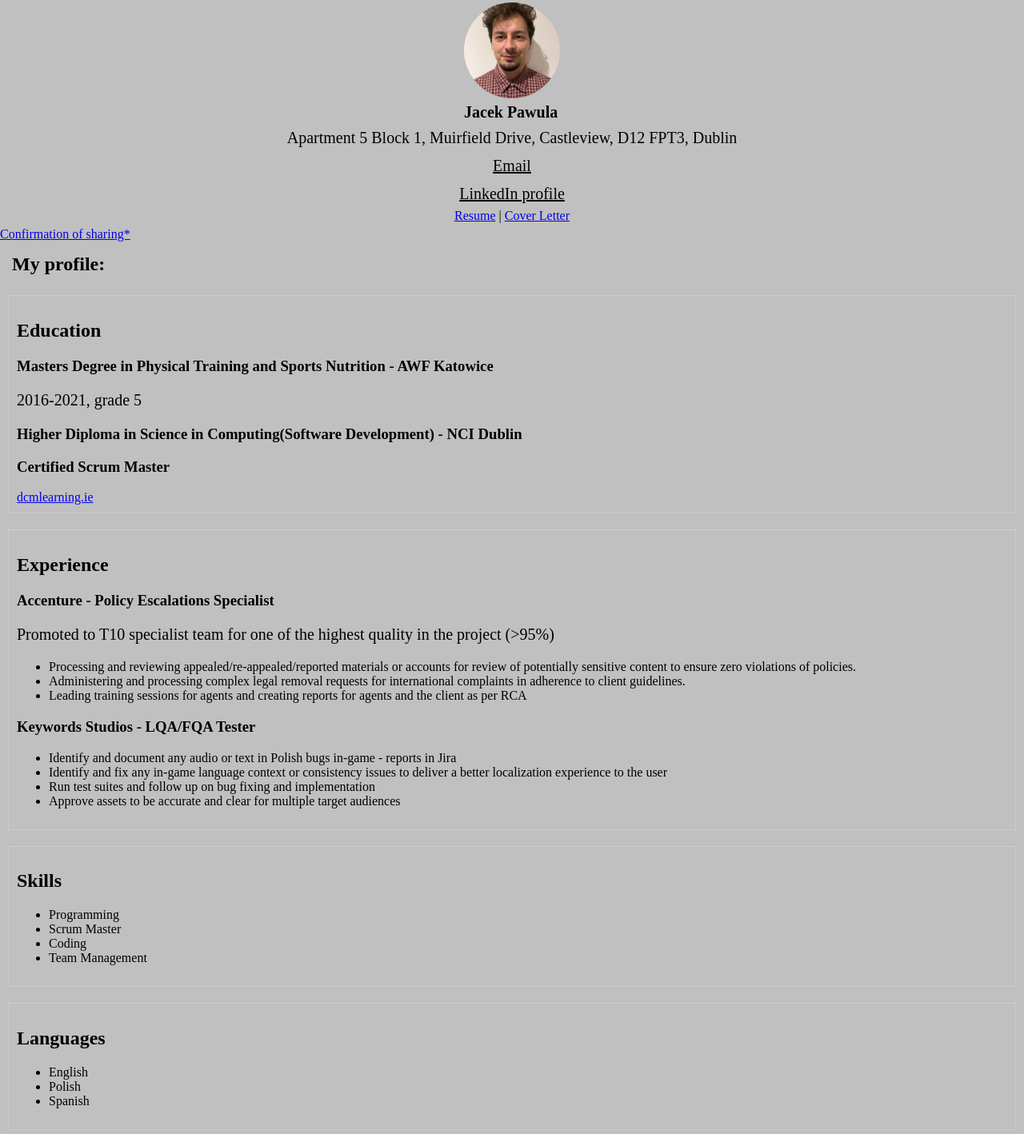
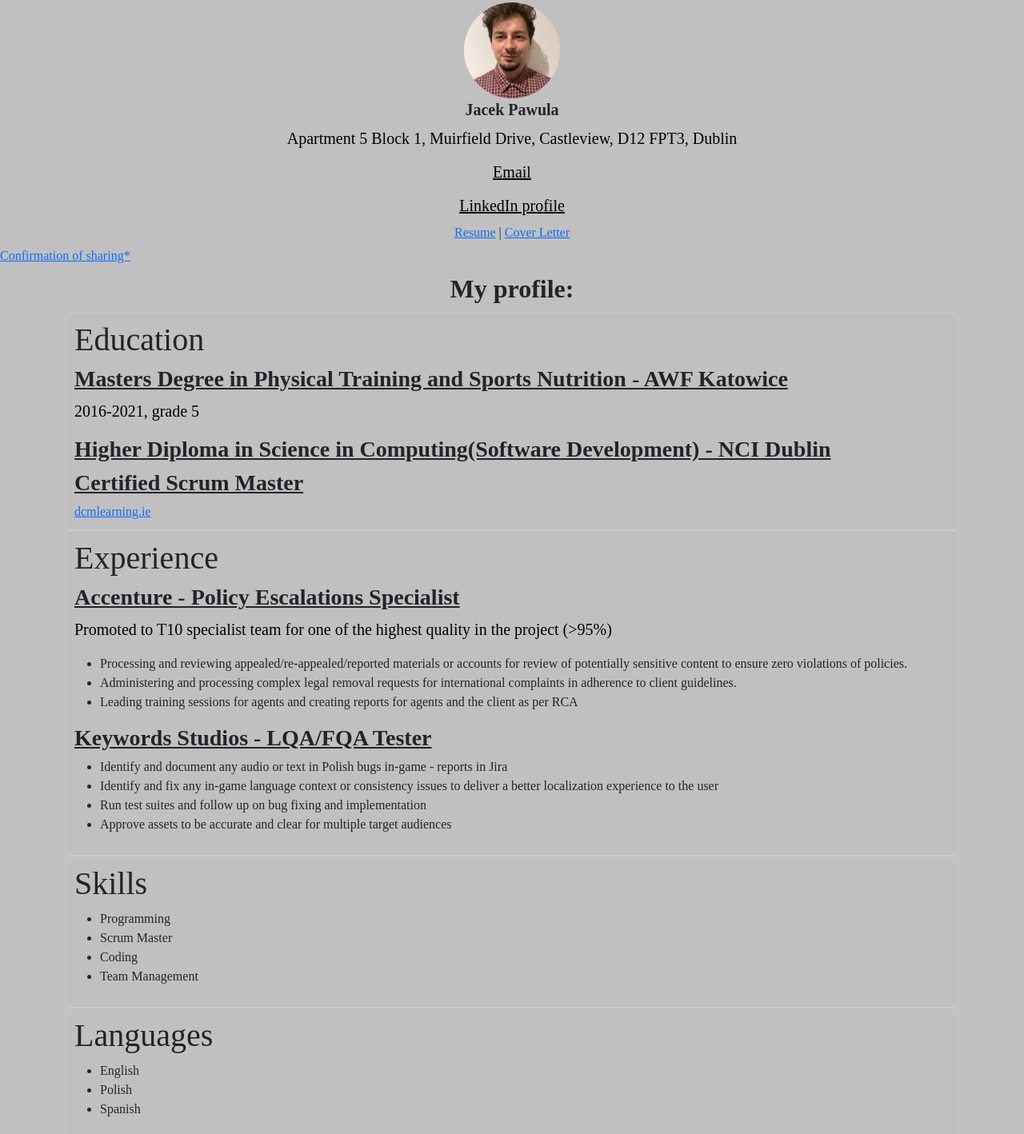
Before and after one commit to cekj4/cekj4.github.io, a plain HTML site: page index.html in a window 1280 px wide. Shown: the part 2-1420 px from the top of the page at 80% size. Drawn offline with nearby package versions, Linux system fonts and the light colour scheme.

Commit message:
Initial commit

```diff
--- a/index.html
+++ b/index.html
@@ -2,11 +2,12 @@
 <html>
 	<head>
 		<title>Curriculum Vitae - JP</title>
+        <link href="https://cdn.jsdelivr.net/npm/bootstrap@5.3.3/dist/css/bootstrap.min.css" rel="stylesheet" integrity="sha384-QWTKZyjpPEjISv5WaRU9OFeRpok6YctnYmDr5pNlyT2bRjXh0JMhjY6hW+ALEwIH" crossorigin="anonymous">
 			<link rel="stylesheet" href="styles/style.css">
     </head>
 <body>
 <section>
-	<div class="head">
+	<div class="head text-center justify-content-between"">
         <div class="picture">
             <img src="Images/profile.jpeg" alt="Profile photo">
             <h1 class="name"> Jacek Pawula </h1>
@@ -27,10 +28,11 @@
     <a href="#extra">Confirmation of sharing*</a>
 </section>
 <section>
-    <h1 class="textFormation">My profile:</h1>
-    <div class="columns">
-         <div class="col-1">
-            <h2>Education</h2>
+    <h2 class="textFormation">My profile:</h2>
+    <div class="container"
+    <div class="justify-content-center">
+        <div class="col-md-10 col-12 custom-border">
+            <h1>Education</h1>
                 <h3>Masters Degree in Physical Training and Sports Nutrition - AWF Katowice</h3>
                     <p>2016-2021, grade 5</p>
                 <h3>Higher Diploma in Science in Computing(Software Development) - NCI Dublin</h3>
@@ -39,10 +41,10 @@
         </div>
     </div>
 </section>
-<section>
-    <div class="columns">
-    <div class="col-2">
-        <h2>Experience</h2>
+<section class="container">
+    <div class="justify-content-center">
+    <div class="col-md-10 col-12 custom-border">
+        <h1>Experience</h1>
             <h3>Accenture - Policy Escalations Specialist</h3>
                 <p>Promoted to T10 specialist team for one of the highest quality in the project (>95%)</p>
             <ul>
@@ -60,10 +62,10 @@
     </div>
     </div>
 </section>
-<section>
-    <div class="columns">
-    <div class="col-3">
-        <h2>Skills</h2>
+<section class="container">
+    <div class="justify-content-center">
+        <div class="col-md-10 col-12 custom-border">
+        <h1>Skills</h1>
         <ul>
             <li>Programming</li>
             <li>Scrum Master</li>
@@ -73,10 +75,10 @@
     </div>
     </div>
 </section>
-<section>
-    <div class="columns">
-    <div class="col-3">
-        <h2>Languages</h2>
+<section class="container">
+    <div class="justify-content-center">
+        <div class="col-md-10 col-12 custom-border">
+        <h1>Languages</h1>
         <ul>
             <li>English</li>
             <li>Polish</li>
@@ -109,5 +111,6 @@
 <br/>
 <br/>
 <p id="extra" class="bottomline jump">Agreement for sharing the CV</p>
+<script src="https://cdn.jsdelivr.net/npm/bootstrap@5.3.3/dist/js/bootstrap.bundle.min.js" integrity="sha384-YvpcrYf0tY3lHB60NNkmXc5s9fDVZLESaAA55NDzOxhy9GkcIdslK1eN7N6jIeHz" crossorigin="anonymous"></script>
 </body>
 </html>
--- a/styles/style.css
+++ b/styles/style.css
@@ -38,8 +38,9 @@ body {
 	text-decoration: underline;
 }
 .textFormation{
-	margin: 15px;
-	padding: 0px;
+	margin: 10px 0;
+	text-align: center;
+	font-weight: bold;
 }
 .columns {
 	display:flex;
@@ -55,9 +56,25 @@ body {
 .col-1, .col-2, .col-3 {   /* Week 3 lab - point 1 - 3 columns created */
 	text-align:left;
 }
-@media (min-width768px){     /* Week 3 lab - point 3  - usage of media query*/
+.custom-border {
+	border: 1px solid #ccc;
+	padding: 10px;
+	border-radius: 5px;
+	width: 100%;
+}
+@media (min-width:768px){     /* Week 3 lab - point 3  - usage of media query*/
+	.body{
+		text-align: center;
+		color:black;
+		margin:2px;
+	}
+	.custom-border{
+		width: 100%;
+	}
 	.columns {
-		flex-direction: column;
+		text-align:center;
+		color:black;
+		margin:0;
 	}
 }
 p{
@@ -65,7 +82,7 @@ p{
 	font-family:'Times New Roman', Times, serif;
 	font-size: 20px;
 }
-.highlight{
+.highlight, h3{
 	text-decoration: underline;
 	font-weight: bold;
 }
@@ -79,7 +96,6 @@ p{
 	border-radius: 1px;
 	padding:10px;
 }
-
 .jump:hover{
 	font-size:150%
 }
```
